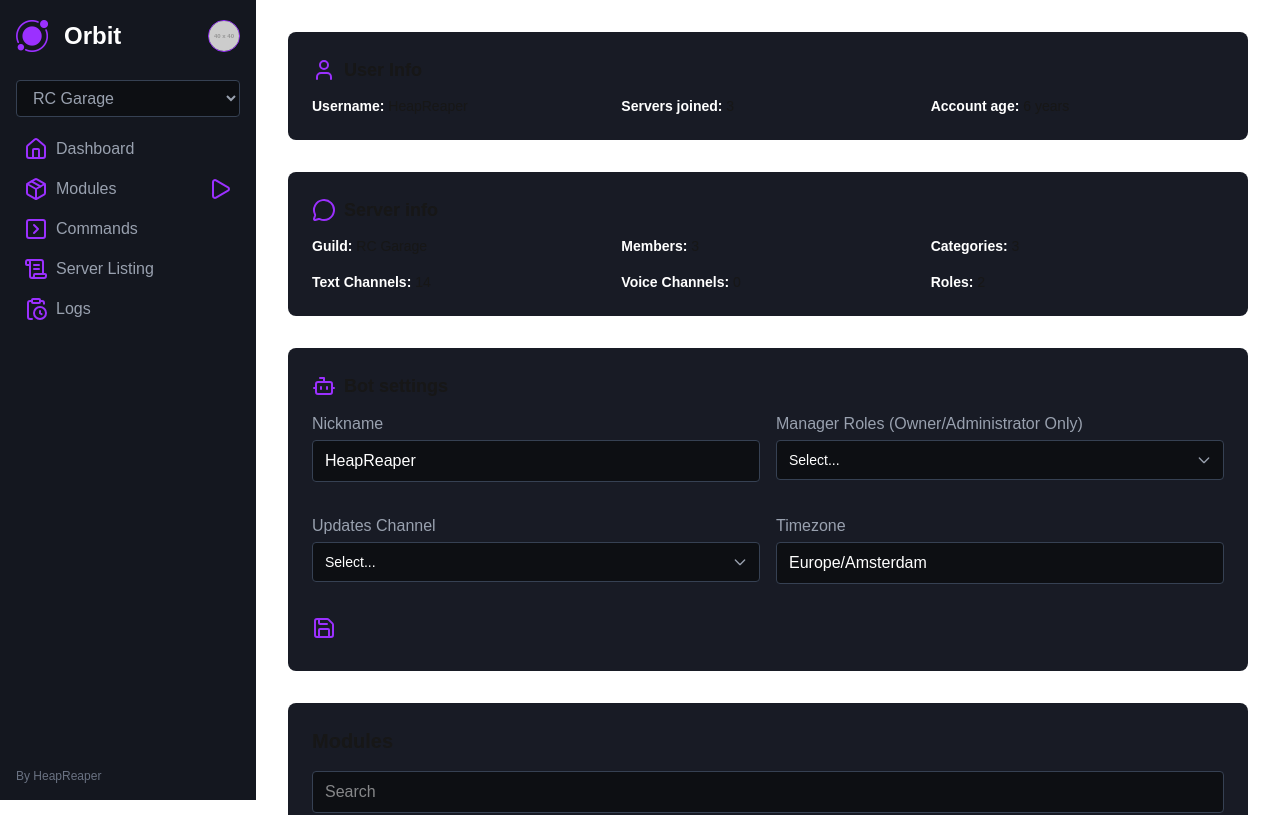
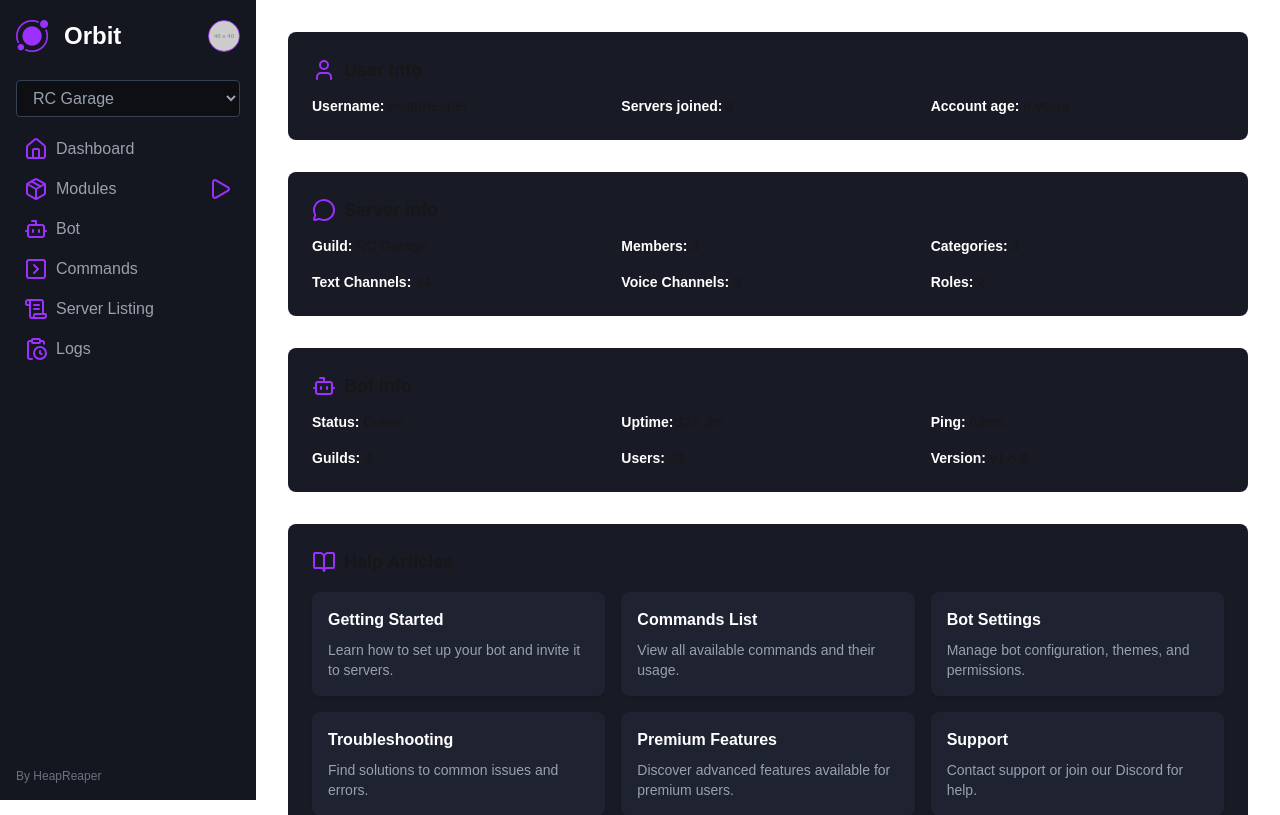
Before and after one commit to HeapReaper/Orbit, a Next.js app: page /dashboard in a window 1280 px wide. Shown: the top 815 px of the page. Built offline with nearby package versions, Linux system fonts and the light colour scheme.

Commit message:
Added a lot

```diff
--- /dev/null
+++ b/app/dashboard/bot/page.tsx
@@ -0,0 +1,7 @@
+import BotSettings from "@/app/dashboard/components/sections/BotSettings";
+
+export default function Page() {
+  return (
+    <BotSettings />
+  );
+}
--- a/app/dashboard/components/Sidebar.tsx
+++ b/app/dashboard/components/Sidebar.tsx
@@ -4,7 +4,7 @@ import { useState } from "react";
 import guilds from "../data/guilds";
 import modules from "../data/modules";
 import Image from "next/image";
-import { Play, Package, Home, SquareChevronRight, ScrollText, ClipboardClock } from "lucide-react";
+import {Play, Package, Home, SquareChevronRight, ScrollText, ClipboardClock, Bot} from "lucide-react";
 
 export default function Sidebar() {
   const [open, setOpen] = useState(false);
@@ -86,6 +86,14 @@ export default function Sidebar() {
           </div>
 
           <a
+            href="/dashboard/bot"
+            className="flex items-center gap-2 hover:text-white px-2 py-1 rounded-md"
+          >
+            <Bot className="w-6 h-6 text-[var(--primary-color)]" />
+            Bot
+          </a>
+
+          <a
             href="#"
             className="flex items-center gap-2 hover:text-white px-2 py-1 rounded-md"
           >
--- /dev/null
+++ b/app/dashboard/components/sections/BotInfo.tsx
@@ -0,0 +1,34 @@
+import { Bot } from "lucide-react";
+
+export default function BotInfo() {
+  return (
+    <section className="bg-[#181b25] p-6 rounded-lg">
+      <div className="flex items-center gap-2 mb-3">
+        <Bot className="w-6 h-6 text-[var(--primary-color)]" />
+
+        <h2 className="text-lg font-semibold">Bot info</h2>
+      </div>
+
+      <div className="grid grid-cols-2 sm:grid-cols-3 gap-4 text-sm">
+        <p>
+          <span className="font-semibold text-white">Status: </span> Online
+        </p>
+        <p>
+          <span className="font-semibold text-white">Uptime: </span> 12h 3m
+        </p>
+        <p>
+          <span className="font-semibold text-white">Ping: </span> 69ms
+        </p>
+        <p>
+          <span className="font-semibold text-white">Guilds: </span> 4
+        </p>
+        <p>
+          <span className="font-semibold text-white">Users: </span> 30
+        </p>
+        <p>
+          <span className="font-semibold text-white">Version:</span> v1.6.9
+        </p>
+      </div>
+    </section>
+  );
+}
--- a/app/dashboard/components/sections/BotSettings.tsx
+++ b/app/dashboard/components/sections/BotSettings.tsx
@@ -5,58 +5,81 @@ import { Bot, Save } from "lucide-react";
 import SelectInput from "@/app/dashboard/components/inputs/Select";
 import TextInput from "@/app/dashboard/components/inputs/Text";
 import { useNotification } from "@/app/context/NotificationContext";
+import { useState } from "react";
 
 export default function BotSettings() {
   const { notify } = useNotification();
 
+  // Bot settings
+  const [nickname, setNickname] = useState("Aether");
+  const [managerRoles, setManagerRoles] = useState("");
+  const [updatesChannel, setUpdatesChannel] = useState("");
+  const [timezone, setTimezone] = useState("Europe/Amsterdam");
+
+  // Theme settings
+  const [primaryColor, setPrimaryColor] = useState("#4f46e5");
+  const [secondaryColor, setSecondaryColor] = useState("#10b981");
+  const [fontStyle, setFontStyle] = useState("Default");
+  const [darkMode, setDarkMode] = useState(true);
+
   const handleSave = () => {
-    notify("Settings saved!", "", "success")
-  }
+    notify("Settings saved!", "", "success");
+    // Send settings to API here if needed
+  };
 
   return (
-    <section className="bg-[#181b25] p-6 rounded-lg">
+    <section className="bg-[#181b25] p-6 rounded-lg space-y-6">
       <div className="flex items-center gap-2 mb-3">
         <Bot className="w-6 h-6 text-[var(--primary-color)]" />
-
-        <h2 className="text-lg font-semibold">Bot settings</h2>
+        <h2 className="text-lg font-semibold">Bot Settings</h2>
       </div>
 
-      <form className="space-y-4">
+      <form className="space-y-6">
+        {/* Bot General Settings */}
         <div className="grid md:grid-cols-2 gap-4">
-          <TextInput
-            label="Nickname"
-            value="HeapReaper"
-            onChange={() => ""}
-          />
-
+          <TextInput label="Nickname" value={nickname} onChange={setNickname} />
           <SelectInput
             label="Manager Roles (Owner/Administrator Only)"
-            value={""}
-            onChange={() => console.log("Change Channel")}
-            options={[
-              { value: "", label: "Select..." },
-            ]}
+            value={managerRoles}
+            onChange={setManagerRoles}
+            options={[{ value: "", label: "Select..." }]}
           />
         </div>
 
         <div className="grid md:grid-cols-2 gap-4">
           <SelectInput
             label="Updates Channel"
-            value={""}
-            onChange={() => console.log("Change Channel")}
-            options={[
-              { value: "", label: "Select..." },
-            ]}
+            value={updatesChannel}
+            onChange={setUpdatesChannel}
+            options={[{ value: "", label: "Select..." }]}
           />
-
-          <TextInput
-            label="Timezone"
-            value="Europe/Amsterdam"
-            onChange={() => ""}
-          />
+          <TextInput label="Timezone" value={timezone} onChange={setTimezone} />
         </div>
 
-        <IconButton icon={Save} label="Settings" size={24} onClick={() => handleSave()} />
+        {/* Theme Settings */}
+        <div className="border-t border-gray-700 pt-4 space-y-4 mb-3">
+          <h3 className="text-md font-semibold text-gray-300 mb-2">Theme Settings</h3>
+
+          <div className="grid md:grid-cols-2 gap-4 items-center">
+            <label className="block text-gray-400">Primary Color</label>
+            <input
+              type="color"
+              value={primaryColor}
+              onChange={(e) => setPrimaryColor(e.target.value)}
+              className="w-full h-10 p-0 border border-gray-700 rounded cursor-pointer"
+            />
+
+            <label className="block text-gray-400">Secondary Color</label>
+            <input
+              type="color"
+              value={secondaryColor}
+              onChange={(e) => setSecondaryColor(e.target.value)}
+              className="w-full h-10 p-0 border border-gray-700 rounded cursor-pointer"
+            />
+          </div>
+        </div>
+
+        <IconButton icon={Save} label="Save Settings" size={24} onClick={handleSave} />
       </form>
     </section>
   );
--- /dev/null
+++ b/app/dashboard/components/sections/Help.tsx
@@ -0,0 +1,26 @@
+import { BookOpen } from "lucide-react";
+import helpData from "@/app/dashboard/data/helpData";
+
+export default function HelpArticles() {
+  return (
+    <section className="bg-[#181b25] p-6 rounded-lg">
+      <div className="flex items-center gap-2 mb-4">
+        <BookOpen className="w-6 h-6 text-[var(--primary-color)]" />
+        <h2 className="text-lg font-semibold">Help Articles</h2>
+      </div>
+
+      <div className="grid sm:grid-cols-2 md:grid-cols-3 gap-4">
+        {helpData.map((article) => (
+          <a
+            key={article.title}
+            href={article.link}
+            className="bg-[#1f2230] p-4 rounded-lg hover:bg-[#252836] transition-colors flex flex-col gap-2 shadow-sm "
+          >
+            <h3 className="text-white font-semibold">{article.title}</h3>
+            <p className="text-gray-400 text-sm">{article.description}</p>
+          </a>
+        ))}
+      </div>
+    </section>
+  );
+}
--- a/app/dashboard/components/sections/ModuleSection.tsx
+++ b/app/dashboard/components/sections/ModuleSection.tsx
@@ -2,21 +2,36 @@
 
 import ModuleCard from "@/app/dashboard/components/cards/ModuleCard";
 import modules from "@/app/dashboard/data/modules";
+import { Package } from "lucide-react";
+import {useState} from "react";
+import TextInput from "@/app/dashboard/components/inputs/Text";
 
 export default function ModuleSection() {
+  const [search, setSearch] = useState("");
+
+  const filteredModules = modules.filter(module =>
+    module.name.toLowerCase().includes(search.toLowerCase())
+  );
+
   return (
     <section className="bg-[#181b25] p-6 rounded-lg">
-      <h2 className="text-xl font-semibold mb-4">Modules</h2>
-      <input
-        type="text"
-        placeholder="Search"
-        className="w-full bg-[#0d0f13] border border-gray-700 rounded px-3 py-2 text-white mb-6"
+      <div className="flex items-center gap-2 mb-3">
+        <Package className="w-6 h-6 text-[var(--primary-color)]" />
+
+        <h2 className="text-lg font-semibold">Modules</h2>
+      </div>
+
+      <TextInput
+        label=""
+        placeholder="Search..."
+        value={search}
+        onChange={setSearch}
       />
 
       <div className="grid sm:grid-cols-2 lg:grid-cols-3 gap-4">
-        {modules.map((m) => (
+        {filteredModules.map((module) => (
           // @ts-ignore
-          <ModuleCard key={m.name} {...m} />
+          <ModuleCard key={module.name} {...module} />
         ))}
       </div>
     </section>
--- /dev/null
+++ b/app/dashboard/data/helpData.ts
@@ -0,0 +1,34 @@
+const helpData = [
+  {
+    title: "Getting Started",
+    description: "Learn how to set up your bot and invite it to servers.",
+    link: "#",
+  },
+  {
+    title: "Commands List",
+    description: "View all available commands and their usage.",
+    link: "#",
+  },
+  {
+    title: "Bot Settings",
+    description: "Manage bot configuration, themes, and permissions.",
+    link: "#",
+  },
+  {
+    title: "Troubleshooting",
+    description: "Find solutions to common issues and errors.",
+    link: "#",
+  },
+  {
+    title: "Premium Features",
+    description: "Discover advanced features available for premium users.",
+    link: "#",
+  },
+  {
+    title: "Support",
+    description: "Contact support or join our Discord for help.",
+    link: "#",
+  },
+];
+
+export default helpData;
--- a/app/dashboard/page.tsx
+++ b/app/dashboard/page.tsx
@@ -1,7 +1,8 @@
 import ServerInfo from "@/app/dashboard/components/sections/ServerInfo";
-import BotSettings from "@/app/dashboard/components/sections/BotSettings";
 import ModuleSection from "./components/sections/ModuleSection";
 import UserInfo from "./components/sections/UserInfo";
+import BotInfo from "@/app/dashboard/components/sections/BotInfo";
+import HelpArticles from "@/app/dashboard/components/sections/Help";
 
 export default function DashboardPage() {
   return (
@@ -10,7 +11,9 @@ export default function DashboardPage() {
 
       <ServerInfo />
 
-      <BotSettings />
+      <BotInfo />
+
+      <HelpArticles />
 
       <ModuleSection />
     </div>
```
